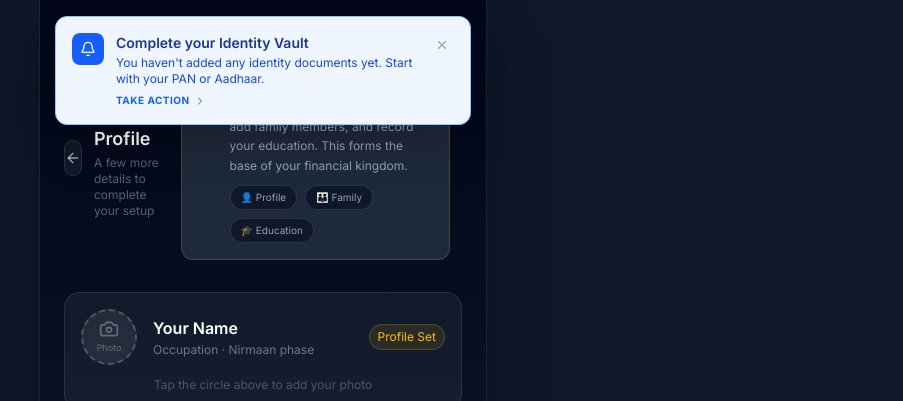
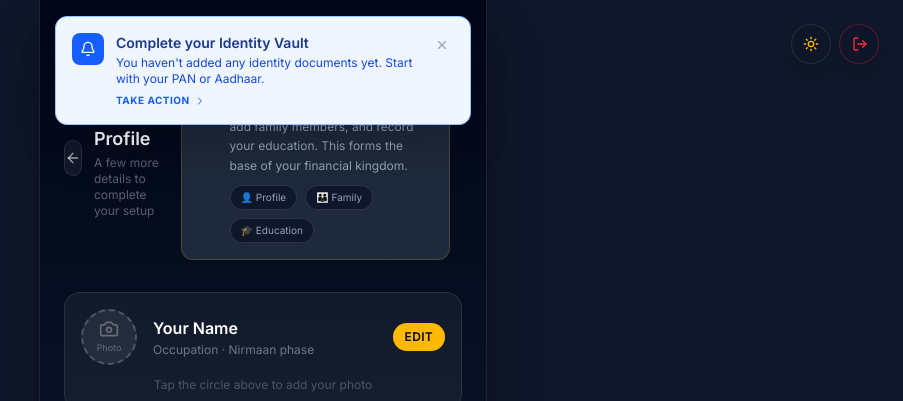
Before and after one commit to praveenLabdox/svarajya, a Next.js app: page /foundation in a window 1280 px wide. Shown: the top 401 px of the page, without its empty margins (377-1280 px from the left). Built offline with nearby package versions, Linux system fonts and the light colour scheme; no server answers.

Commit message:
feat(auth): add forgot password, global menu, and google auth sync

```diff
--- a/src/app/foundation/page.tsx
+++ b/src/app/foundation/page.tsx
@@ -79,9 +79,12 @@ export default function FoundationHub() {
                                 <p className="text-xs text-white/30 mt-0.5">+91 {data.mobile}</p>
                             )}
                         </div>
-                        <span className="text-xs text-amber-400 bg-amber-400/10 border border-amber-400/20 px-2 py-1 rounded-full shrink-0 capitalize">
-                            {data.priority || "Profile set"}
-                        </span>
+                        <button
+                            onClick={() => router.push("/onboarding/name")}
+                            className="text-xs text-black font-semibold bg-amber-400 px-3 py-1.5 rounded-full shrink-0 uppercase tracking-wide hover:bg-amber-500 transition-colors"
+                        >
+                            Edit
+                        </button>
                     </div>
                     {!photoUploaded && (
                         <p className="text-xs text-white/25 mt-3 text-center">Tap the circle above to add your photo</p>
--- a/src/app/start/page.tsx
+++ b/src/app/start/page.tsx
@@ -16,11 +16,12 @@ export default function AuthGateway() {
     const router = useRouter();
     const supabase = createClient();
 
-    const [mode, setMode] = useState<"splash" | "login" | "signup">("splash");
+    const [mode, setMode] = useState<"splash" | "login" | "signup" | "forgot_password">("splash");
     const [email, setEmail] = useState("");
     const [password, setPassword] = useState("");
     const [loading, setLoading] = useState(false);
     const [error, setError] = useState("");
+    const [msg, setMsg] = useState("");
 
     const handleAuth = async (e: React.FormEvent) => {
         e.preventDefault();
@@ -42,6 +43,14 @@ export default function AuthGateway() {
                 });
                 if (signInError) throw signInError;
                 router.push("/onboarding");
+            } else if (mode === "forgot_password") {
+                const { error: resetError } = await supabase.auth.resetPasswordForEmail(email, {
+                    redirectTo: `${window.location.origin}/dashboard`
+                });
+                if (resetError) throw resetError;
+                setError("");
+                setMsg("Reset link sent to your email.");
+                return;
             } else {
                 const { error: signInError } = await supabase.auth.signInWithPassword({
                     email,
@@ -133,11 +142,13 @@ export default function AuthGateway() {
                             </div>
 
                             <h2 className="text-2xl font-semibold text-white mb-2">
-                                {mode === "signup" ? "Begin Creation" : "Welcome Back"}
+                                {mode === "signup" ? "Begin Creation" : mode === "forgot_password" ? "Recover Password" : "Welcome Back"}
                             </h2>
                             <p className="text-sm text-white/40 mb-8 text-center px-4">
                                 {mode === "signup"
                                     ? "Secure your identity to access the kingdom."
+                                    : mode === "forgot_password"
+                                        ? "Enter your email to receive a password reset link."
                                         : "Enter your credentials to regain command."}
                             </p>
 
@@ -156,6 +167,7 @@ export default function AuthGateway() {
                                             className="w-full bg-white/5 border border-white/10 rounded-xl py-4 pl-12 pr-4 text-white placeholder-white/30 focus:outline-none focus:border-amber-400/50 transition-colors text-sm"
                                         />
                                     </div>
+                                    {mode !== "forgot_password" && (
                                         <div className="relative">
                                             <div className="absolute inset-y-0 left-4 flex items-center pointer-events-none">
                                                 <Lock className="w-4 h-4 text-white/30" />
@@ -169,6 +181,7 @@ export default function AuthGateway() {
                                                 className="w-full bg-white/5 border border-white/10 rounded-xl py-4 pl-12 pr-4 text-white placeholder-white/30 focus:outline-none focus:border-amber-400/50 transition-colors text-sm"
                                             />
                                         </div>
+                                    )}
                                 </div>
 
                                 {error && (
@@ -177,12 +190,30 @@ export default function AuthGateway() {
                                     </div>
                                 )}
 
+                                {msg && (
+                                    <div className="p-3 rounded-lg bg-emerald-500/10 border border-emerald-500/20 text-emerald-400 text-xs text-center">
+                                        {msg}
+                                    </div>
+                                )}
+
+                                {mode === "login" && (
+                                    <div className="flex justify-end">
+                                        <button
+                                            type="button"
+                                            onClick={() => { setMode("forgot_password"); setError(""); setMsg(""); }}
+                                            className="text-[10px] text-amber-400/60 hover:text-amber-400 transition-colors uppercase tracking-wider font-semibold"
+                                        >
+                                            Forgot Passphrase?
+                                        </button>
+                                    </div>
+                                )}
+
                                 <button
                                     type="submit"
                                     disabled={loading}
                                     className="w-full bg-amber-400 text-black font-semibold py-4 rounded-xl text-sm flex items-center justify-center transition-colors disabled:opacity-70 disabled:cursor-not-allowed mt-2"
                                 >
-                                    {loading ? <Loader2 className="w-5 h-5 animate-spin" /> : (mode === "signup" ? "Create Kingdom" : "Unlock Gates")}
+                                    {loading ? <Loader2 className="w-5 h-5 animate-spin" /> : (mode === "signup" ? "Create Kingdom" : mode === "forgot_password" ? "Send Reset Link" : "Unlock Gates")}
                                 </button>
                             </form>
 
@@ -211,6 +242,7 @@ export default function AuthGateway() {
                                 onClick={() => {
                                     setMode(mode === "signup" ? "login" : "signup");
                                     setError("");
+                                    setMsg("");
                                 }}
                                 className="mt-8 text-xs text-amber-400/60 hover:text-amber-400 transition-colors"
                             >
--- a/src/components/LayoutClient.tsx
+++ b/src/components/LayoutClient.tsx
@@ -2,10 +2,14 @@
 
 import { BottomNav } from "@/components/BottomNav";
 import { AlertToast } from "@/components/ui/AlertToast";
+import { GlobalTopRightMenu } from "@/components/ui/GlobalTopRightMenu";
+import { AuthSync } from "@/components/ui/AuthSync";
 
 export function LayoutClient({ children }: { children: React.ReactNode }) {
     return (
         <>
+            <AuthSync />
+            <GlobalTopRightMenu />
             <AlertToast />
             {children}
             <BottomNav />
--- /dev/null
+++ b/src/components/ui/AuthSync.tsx
@@ -0,0 +1,52 @@
+"use client";
+
+import { useEffect } from "react";
+import { useRouter, usePathname } from "next/navigation";
+import { createClient } from "@/lib/supabase/client";
+import { OnboardingStore } from "@/lib/onboardingStore";
+
+export function AuthSync() {
+    const router = useRouter();
+    const pathname = usePathname();
+
+    useEffect(() => {
+        // Skip sync on completely public pages
+        if (pathname === "/" || pathname === "/start") return;
+
+        const syncUserData = async () => {
+            const supabase = createClient();
+            const { data: { session } } = await supabase.auth.getSession();
+
+            if (session?.user) {
+                const onboardingData = OnboardingStore.get();
+
+                // If the user's local store doesn't have a name yet (fresh login or fresh device)
+                if (!onboardingData.fullName || onboardingData.fullName.trim() === "") {
+                    // Check if Google provided a name
+                    const googleName = session.user.user_metadata?.full_name;
+                    if (googleName) {
+                        OnboardingStore.set({
+                            fullName: googleName,
+                            email: session.user.email || ""
+                        });
+                        // Push to onboarding anyway to get occupation/dob
+                        if (!pathname.startsWith("/onboarding")) {
+                            router.push("/onboarding/dob");
+                        }
+                    } else {
+                        // Not Google, or no name provided, force onboarding
+                        if (!pathname.startsWith("/onboarding")) {
+                            router.push("/onboarding/name");
+                        }
+                    }
+                }
+            } else {
+                // Not logged in. Middleware handles auth guards, but we can catch edge cases
+            }
+        };
+
+        syncUserData();
+    }, [pathname, router]);
+
+    return null;
+}
--- /dev/null
+++ b/src/components/ui/GlobalTopRightMenu.tsx
@@ -0,0 +1,66 @@
+"use client";
+
+import { useState, useEffect } from "react";
+import { useRouter, usePathname } from "next/navigation";
+import { Sun, Moon, LogOut } from "lucide-react";
+import { ThemeStore, ThemeMode } from "@/lib/themeStore";
+import { createClient } from "@/lib/supabase/client";
+
+const HIDDEN_PATHS = ["/", "/start"];
+
+export function GlobalTopRightMenu() {
+    const router = useRouter();
+    const pathname = usePathname();
+    const [theme, setTheme] = useState<ThemeMode>("dark");
+    const [mounted, setMounted] = useState(false);
+
+    useEffect(() => {
+        setMounted(true);
+        if (typeof window !== "undefined") {
+            ThemeStore.init();
+            setTheme(ThemeStore.get());
+        }
+    }, [pathname]);
+
+    if (!mounted || HIDDEN_PATHS.includes(pathname) || pathname.startsWith("/onboarding")) {
+        return null;
+    }
+
+    const handleToggleTheme = () => {
+        const next = ThemeStore.toggle();
+        setTheme(next);
+    };
+
+    const handleLogout = async () => {
+        const supabase = createClient();
+        await supabase.auth.signOut();
+        // Clear local stores on logout to prevent data leaking between users
+        if (typeof window !== "undefined") {
+            // Keep theme, but clear identity/kosh/etc.
+            localStorage.removeItem("svarajya_identity_v1");
+            localStorage.removeItem("svarajya_credentials_v1");
+            localStorage.removeItem("svarajya_treasury_v1");
+            localStorage.removeItem("svarajya_onboarding_v1");
+        }
+        router.push("/start");
+    };
+
+    return (
+        <div className="fixed top-6 right-6 z-50 flex items-center gap-2 pointer-events-auto">
+            <button
+                onClick={handleToggleTheme}
+                className="w-10 h-10 rounded-full bg-slate-900/60 backdrop-blur-md border border-white/10 flex items-center justify-center text-amber-400 hover:bg-white/10 transition-colors shadow-lg"
+                title={theme === "dark" ? "Switch to Light Mode" : "Switch to Dark Mode"}
+            >
+                {theme === "dark" ? <Sun className="w-4 h-4" /> : <Moon className="w-4 h-4" />}
+            </button>
+            <button
+                onClick={handleLogout}
+                className="w-10 h-10 rounded-full bg-slate-900/60 backdrop-blur-md border border-red-500/30 flex items-center justify-center text-red-500 hover:bg-red-500/10 transition-colors shadow-lg"
+                title="Log Out"
+            >
+                <LogOut className="w-4 h-4 ml-0.5" />
+            </button>
+        </div>
+    );
+}
```
Lines whose indentation alone changed are shown as unchanged.
